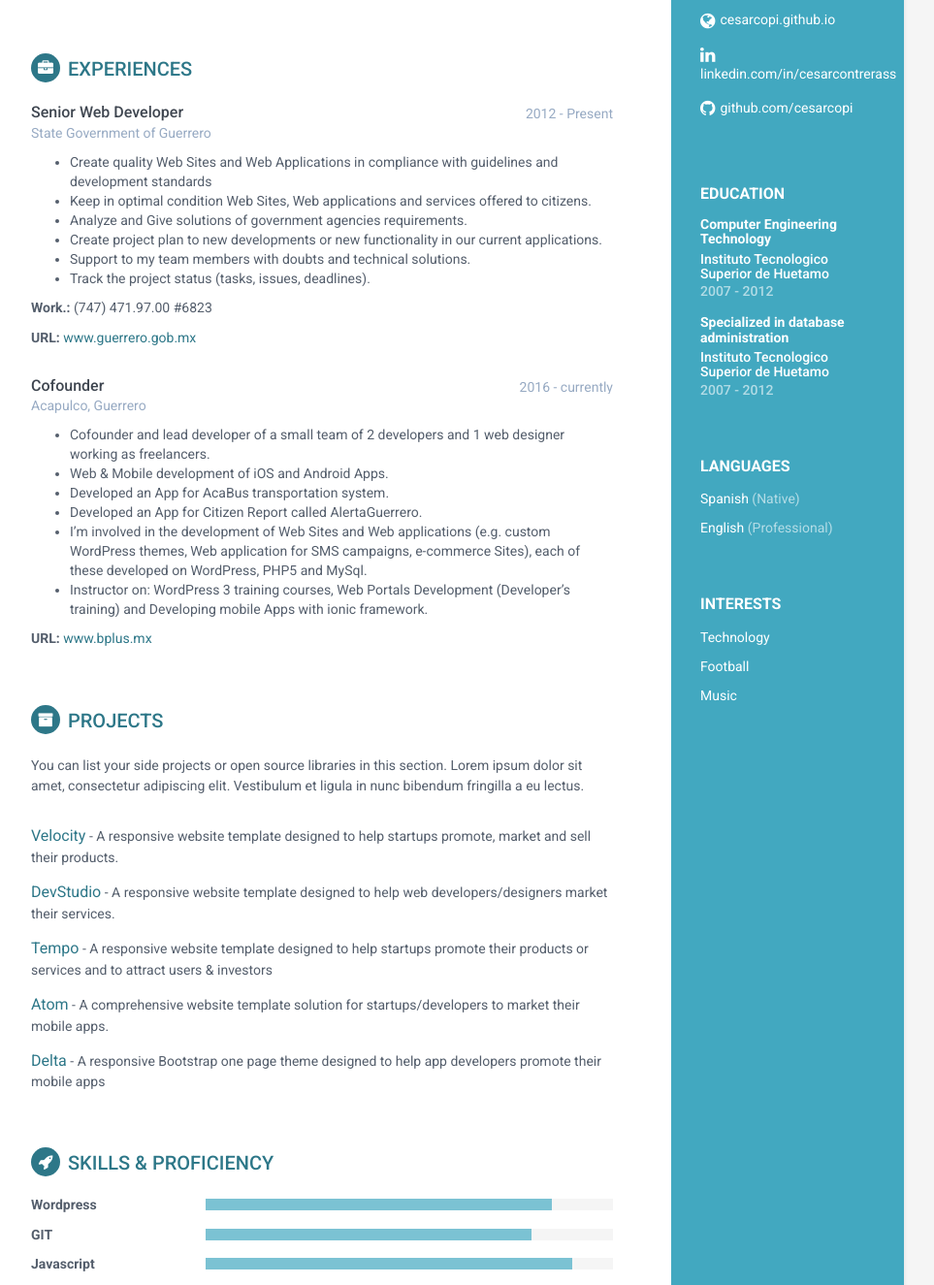
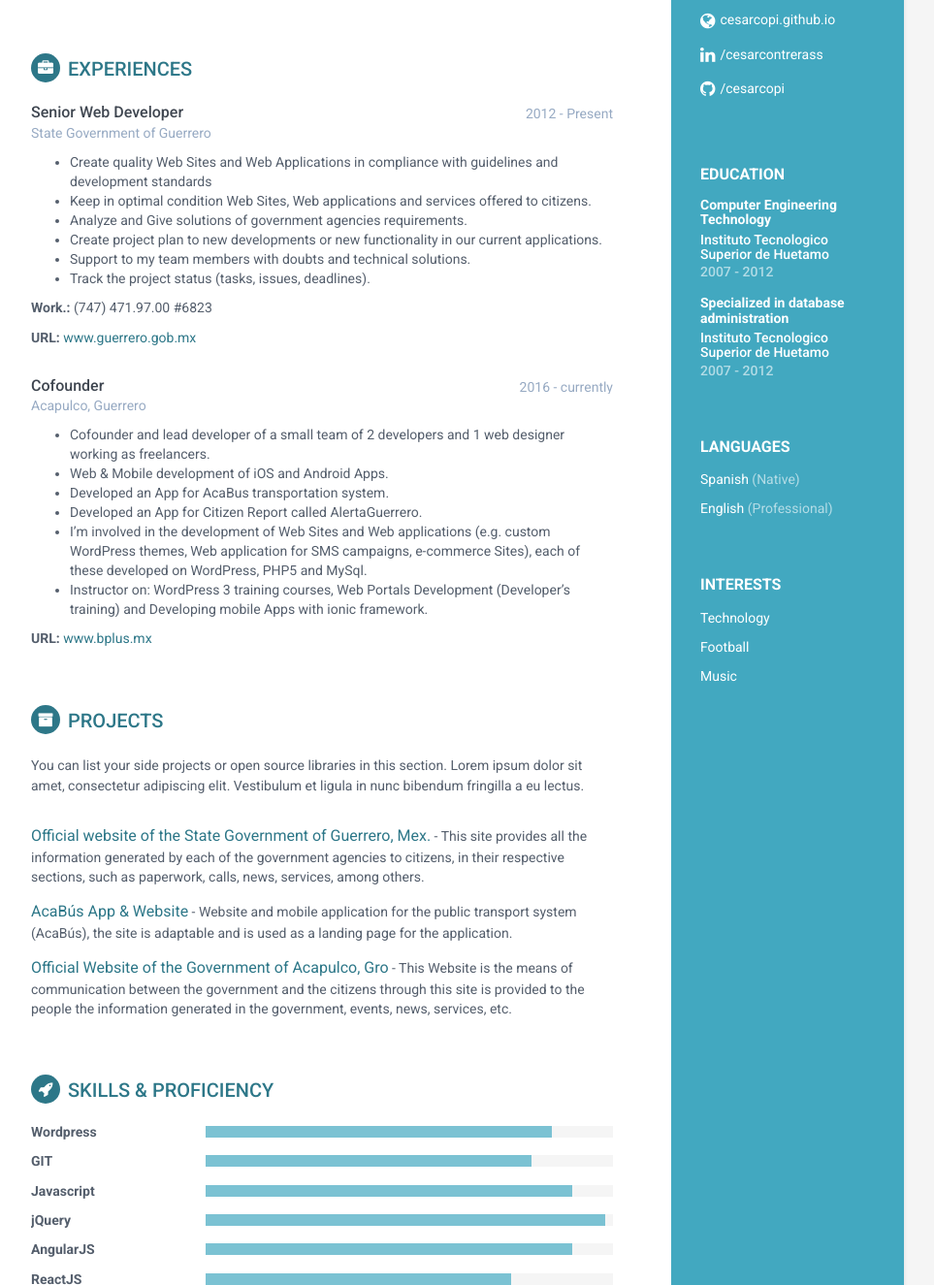
Before and after one commit to cesarcopi/cesarcopi.github.io, a website: page index.html in a window 1280 px wide. Shown: the part 393-1718 px from the top of the page at 97% size, without its empty margins (188-1151 px from the left). Drawn offline with Linux system fonts and the light colour scheme.

Commit message:
- Some personal information is updated - Some projects are added

```diff
--- a/index.html
+++ b/index.html
@@ -57,10 +57,10 @@
             <div class="contact-container container-block">
                 <ul class="list-unstyled contact-list">
                     <li class="email"><i class="fa fa-envelope"></i><a href="mailto: yourname@email.com">cesarin.copi@gmail.com</a></li>
-                    <li class="phone"><i class="fa fa-phone"></i><a href="tel:###-###-####">###-###-####</a></li>
+                    <li class="phone"><i class="fa fa-phone"></i><a href="#!">###-###-####</a></li>
                     <li class="website"><i class="fa fa-globe"></i><a href="http://cesarcopi.github.io" target="_blank">cesarcopi.github.io</a></li>
-                    <li class="linkedin"><i class="fa fa-linkedin"></i><a href="#" target="_blank">linkedin.com/in/cesarcontrerass</a></li>
-                    <li class="github"><i class="fa fa-github"></i><a href="#" target="_blank">github.com/cesarcopi</a></li>
+                    <li class="linkedin"><i class="fa fa-linkedin"></i><a href="https://www.linkedin.com/in/cesarcontrerass" target="_blank">/cesarcontrerass</a></li>
+                    <li class="github"><i class="fa fa-github"></i><a href="https://github.com/cesarcopi?tab=repositories" target="_blank">/cesarcopi</a></li>
                 </ul>
             </div><!--//contact-container-->
             <div class="education-container container-block">
@@ -68,9 +68,9 @@
                 <div class="item">
                     <h4 class="degree">Computer Engineering Technology</h4>
                     <h5 class="meta">
-						<a href="http://www.itshuetamo.edu.mx/">
-							Instituto Tecnologico Superior de Huetamo
-						</a>
+                        <a href="http://www.itshuetamo.edu.mx/">
+                            Instituto Tecnologico Superior de Huetamo
+                        </a>
                     </h5>
                     <div class="time">2007 - 2012</div>
                 </div><!--//item-->
@@ -206,22 +206,22 @@
                     <p>You can list your side projects or open source libraries in this section. Lorem ipsum dolor sit amet, consectetur adipiscing elit. Vestibulum et ligula in nunc bibendum fringilla a eu lectus.</p>
                 </div><!--//intro-->
                 <div class="item">
-                    <span class="project-title"><a href="#hook">Velocity</a></span> - <span class="project-tagline">A responsive website template designed to help startups promote, market and sell their products.</span>
-
+                    <span class="project-title"><a href="http://guerrero.gob.mx/">Official website of the State Government of Guerrero, Mex.</a></span> -
+                    <span class="project-tagline">
+                        This site provides all the information generated by each of the government agencies to citizens, in their respective sections, such as paperwork, calls, news, services, among others.
+                    </span>
                 </div><!--//item-->
                 <div class="item">
-                    <span class="project-title"><a href="http://themes.3rdwavemedia.com/website-templates/responsive-bootstrap-theme-web-development-agencies-devstudio/" target="_blank">DevStudio</a></span> -
-                    <span class="project-tagline">A responsive website template designed to help web developers/designers market their services. </span>
+                    <span class="project-title"><a href="http://acabus.bplus.mx/" target="_blank">AcaBús App &amp; Website</a></span> -
+                    <span class="project-tagline">Website and mobile application for the public transport system (AcaBús), the site is adaptable and is used as a landing page for the application.</span>
                 </div><!--//item-->
                 <div class="item">
-                    <span class="project-title"><a href="http://themes.3rdwavemedia.com/website-templates/responsive-bootstrap-theme-for-startups-tempo/" target="_blank">Tempo</a></span> - <span class="project-tagline">A responsive website template designed to help startups promote their products or services and to attract users &amp; investors</span>
+                    <span class="project-title"><a href="http://acapulco.gob.mx/" target="_blank">Official Website of the Government of Acapulco, Gro</a></span> -
+                    <span class="project-tagline">
+                        This Website is the means of communication between the government and the citizens through this site is provided to the people the information generated in the government, events, news, services, etc.
+                    </span>
                 </div><!--//item-->
-                <div class="item">
-                    <span class="project-title"><a href="hhttp://themes.3rdwavemedia.com/website-templates/responsive-bootstrap-theme-mobile-apps-atom/" target="_blank">Atom</a></span> - <span class="project-tagline">A comprehensive website template solution for startups/developers to market their mobile apps. </span>
-                </div><!--//item-->
-                <div class="item">
-                    <span class="project-title"><a href="http://themes.3rdwavemedia.com/website-templates/responsive-bootstrap-theme-for-mobile-apps-delta/" target="_blank">Delta</a></span> - <span class="project-tagline">A responsive Bootstrap one page theme designed to help app developers promote their mobile apps</span>
-                </div><!--//item-->
+
             </section><!--//section-->
 
             <section class="skills-section section">
```
